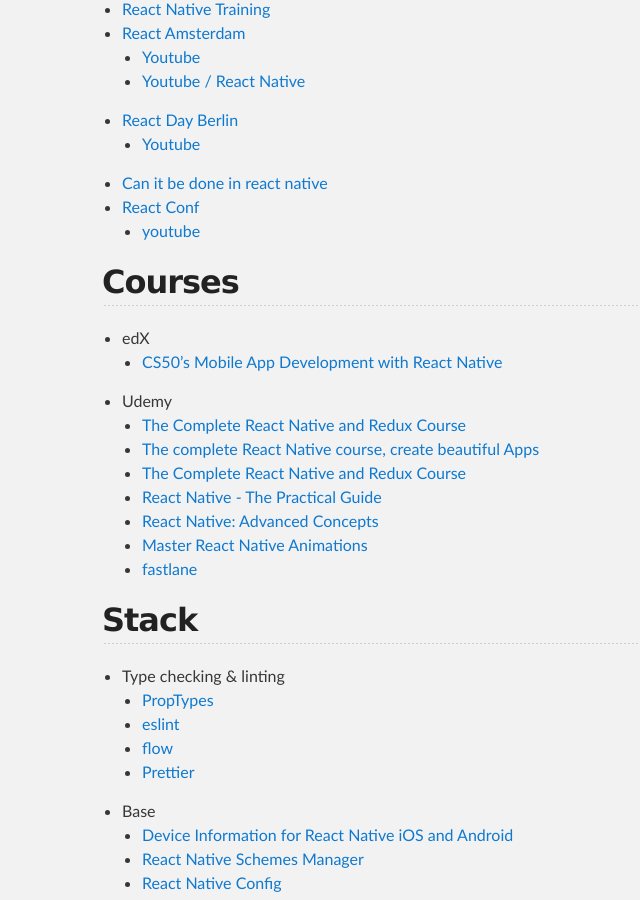
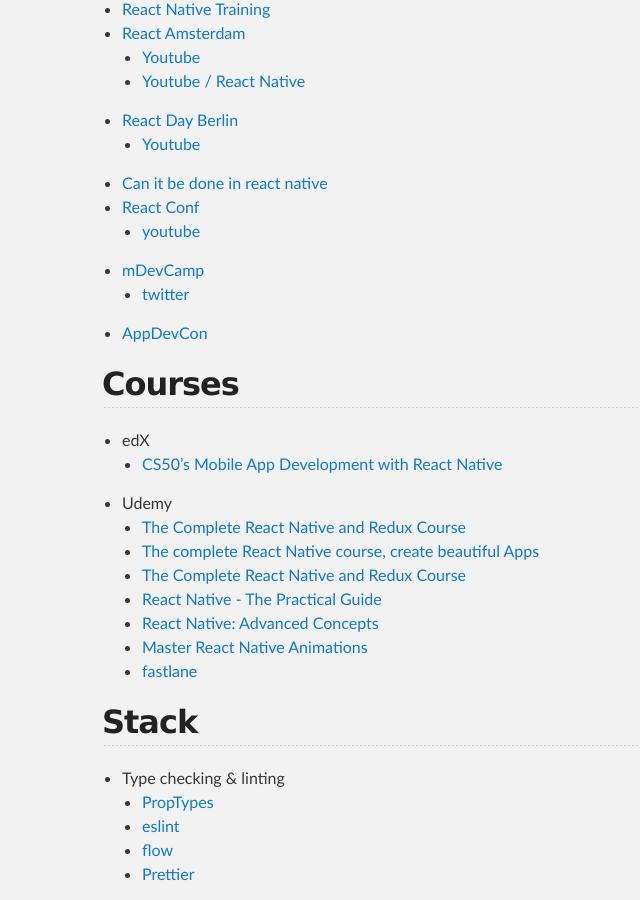
Before and after one commit to haapio/haapio.github.io, a Jekyll site: the page built from react-native.md, in a window 1280 px wide and 900 px high, scrolled down 653 px. Shown: the whole window, without its empty margins (218-858 px from the left). Built offline with Jekyll 4.4.1, drawn with Linux system fonts in a browser that asks for light colours; the repository's description, which GitHub fills in, is left out; our own code applies the rules of GitHub Pages for plain Markdown files.

Commit message:
Update react-native.md

```diff
--- a/react-native.md
+++ b/react-native.md
@@ -25,6 +25,9 @@ layout: default
 - [Can it be done in react native](https://www.youtube.com/channel/UC806fwFWpiLQV5y-qifzHnA)
 - [React Conf](https://conf.reactjs.org)
   - [youtube](https://www.youtube.com/channel/UCz5vTaEhvh7dOHEyd1efcaQ)
+- [mDevCamp](https://mdevcamp.eu)
+  - [twitter](https://twitter.com/mdevcamp)
+- [AppDevCon](https://appdevcon.nl/schedule/)
 
 ## Courses
 - edX
```
